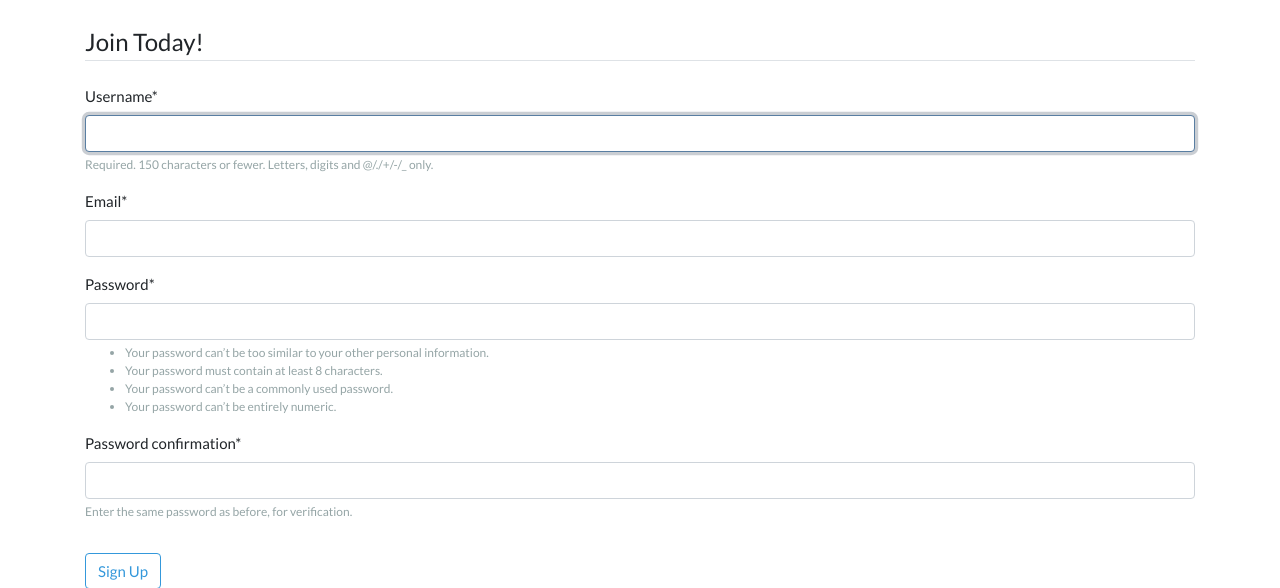
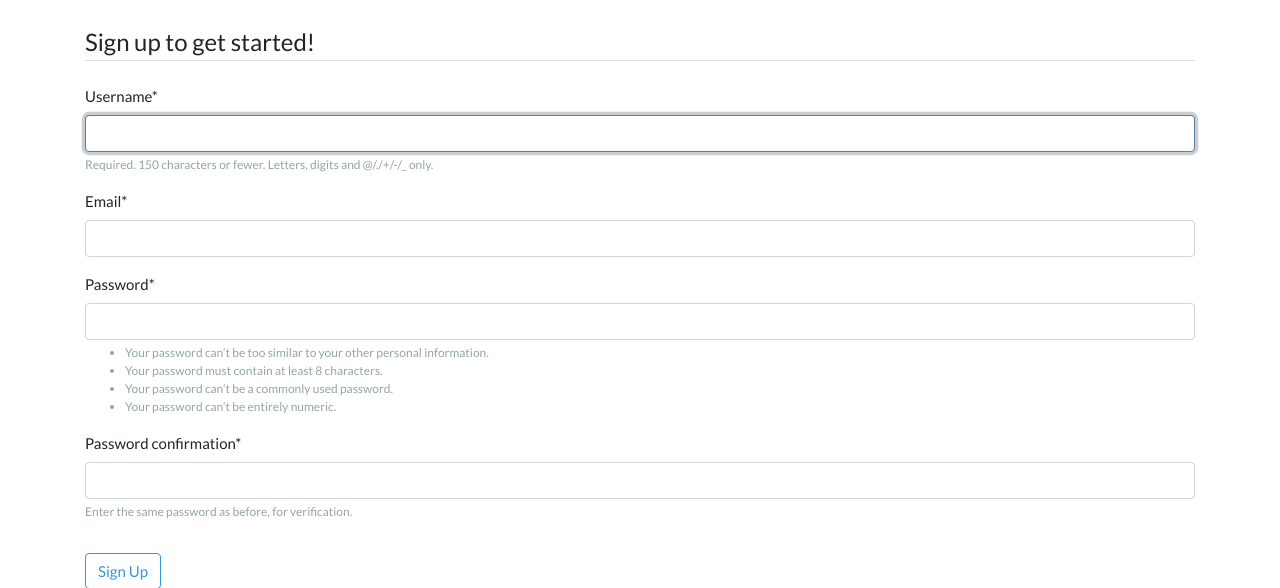
Before and after one commit to jprice8/Inventory-Reduction-Web-App, a Django app: page /register/ in a window 1280 px wide. Shown: the part 71-659 px from the top of the page. Run offline with Django 3.2, Linux system fonts and the light colour scheme; parts of the project's set-up code (start-up, migrations or seed data) failed here and were passed over; some libraries are stand-ins or nearby versions.

Commit message:
Modified text in login and register.

```diff
--- a/users/templates/users/login.html
+++ b/users/templates/users/login.html
@@ -6,7 +6,7 @@
             <form method="POST">
                 {% csrf_token %}
                 <fieldset class="form-group">
-                    <legend class="border-bottom mb-4">Log into Tenet Reduction App</legend>
+                    <legend class="border-bottom mb-4">Log into Reduction Toolkit</legend>
                     {{ form|crispy }}
                 </fieldset>
                 <div class="form-group">
--- a/users/templates/users/register.html
+++ b/users/templates/users/register.html
@@ -6,7 +6,7 @@
             <form method="POST">
                 {% csrf_token %}
                 <fieldset class="form-group">
-                    <legend class="border-bottom mb-4">Join Today!</legend>
+                    <legend class="border-bottom mb-4">Sign up to get started!</legend>
                     {{ form|crispy }}
                 </fieldset>
                 <div class="form-group">
```
